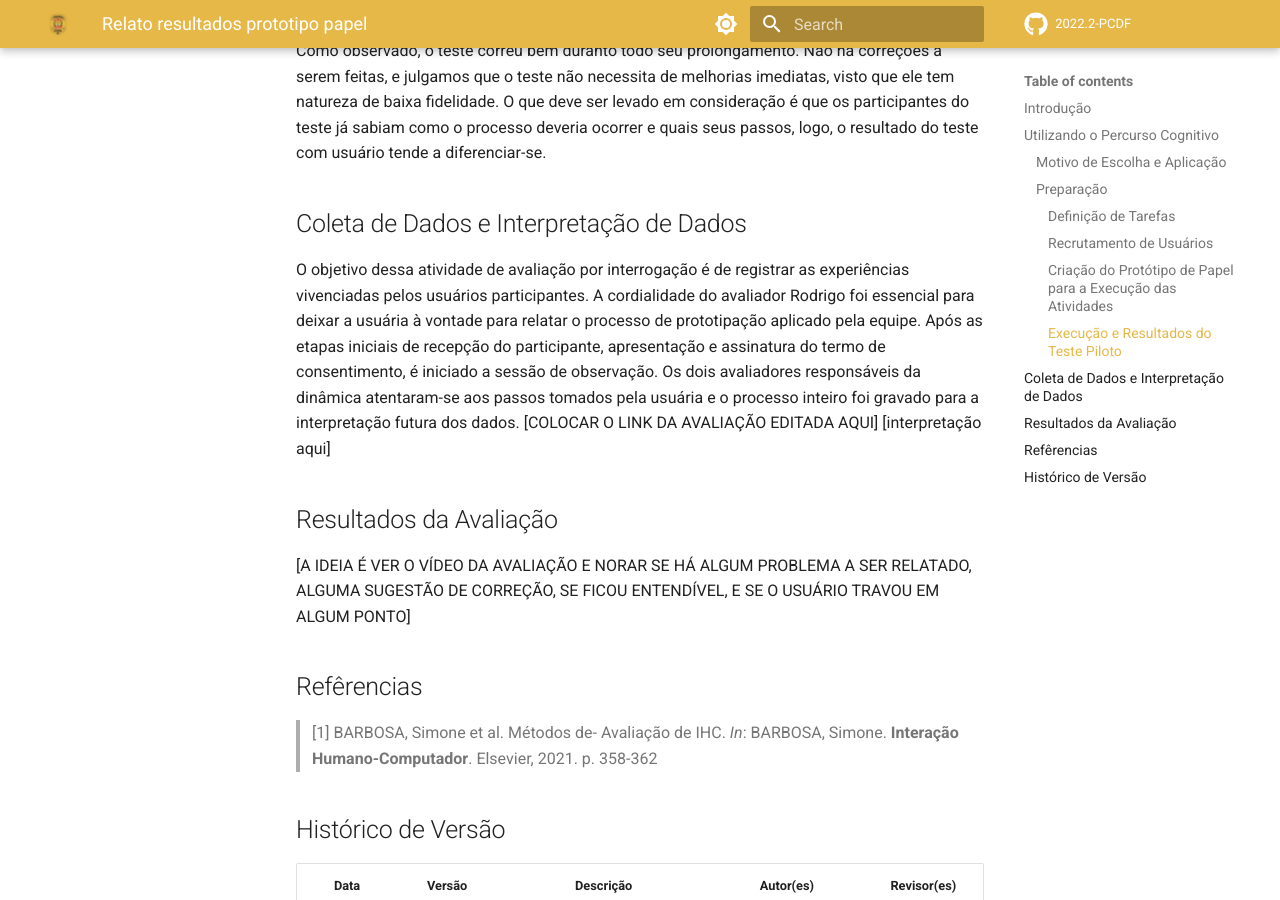
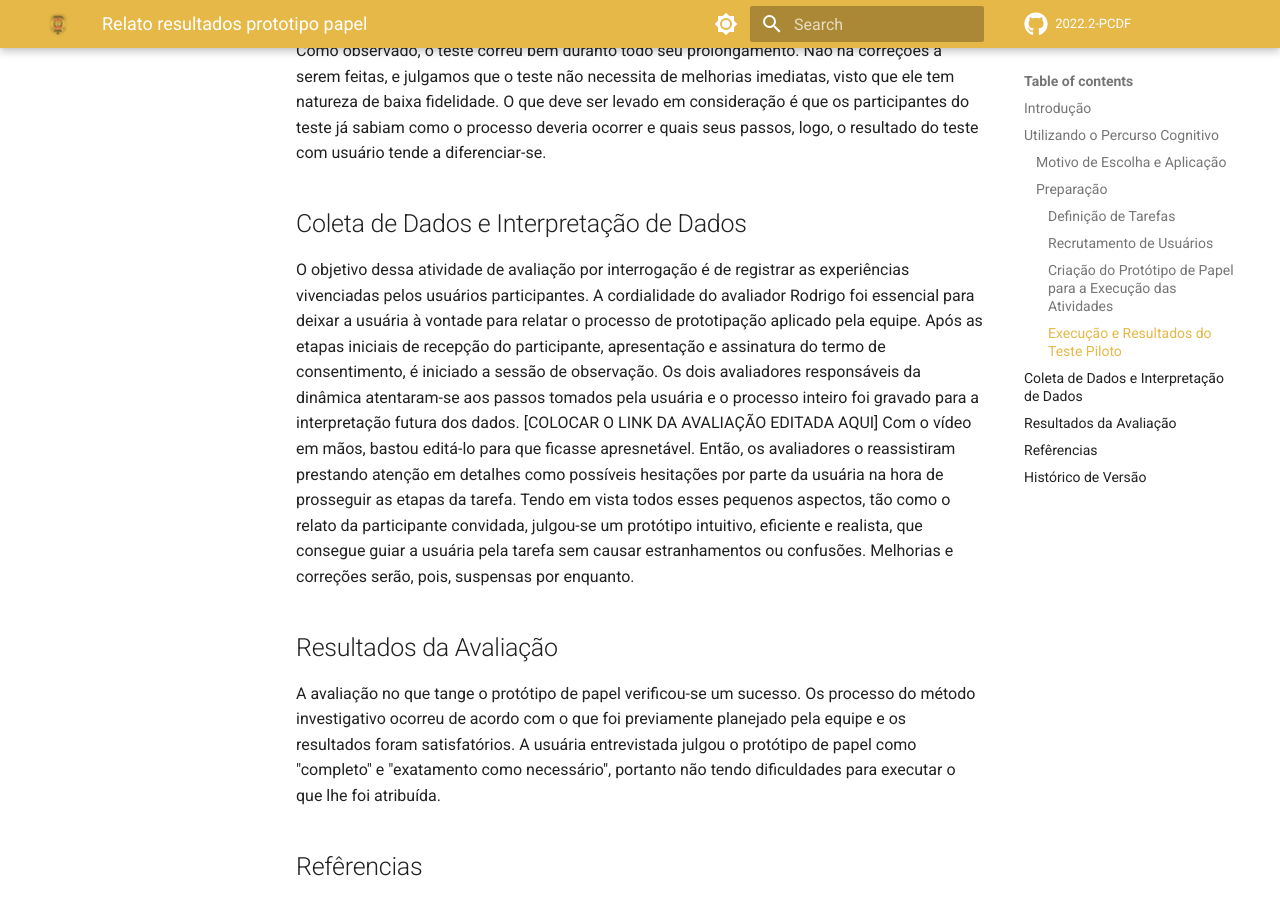
Before and after one commit to Interacao-Humano-Computador/2022.2-PCDF, an MkDocs documentation site: the page built from docs/design-avaliacao-desenvolvimento/nivel2/relato_resultados_prototipo_papel.md, in a window 1280 px wide and 900 px high, scrolled down 3443 px. Built offline with MkDocs 1.6.1 and Material for MkDocs 9.7.7, drawn with Linux system fonts in a browser that asks for light colours; comment, search, counter and statistics services are not loaded.

Commit message:
Update relato_resultados_prototipo_papel.md

```diff
--- a/docs/design-avaliacao-desenvolvimento/nivel2/relato_resultados_prototipo_papel.md
+++ b/docs/design-avaliacao-desenvolvimento/nivel2/relato_resultados_prototipo_papel.md
@@ -77,12 +77,12 @@ Como observado, o teste correu bem duranto todo seu prolongamento. Não há corr
 O objetivo dessa atividade de avaliação por interrogação é de registrar as experiências vivenciadas pelos usuários participantes. A cordialidade do avaliador Rodrigo foi essencial para deixar a usuária à vontade para relatar o processo de prototipação aplicado pela equipe.
 Após as etapas iniciais de recepção do participante, apresentação e assinatura do termo de consentimento, é iniciado a sessão de observação. Os dois avaliadores responsáveis da dinâmica atentaram-se aos passos tomados pela usuária e o processo inteiro foi gravado para a interpretação futura dos dados.
 [COLOCAR O LINK DA AVALIAÇÃO EDITADA AQUI]
-[interpretação aqui]
+Com o vídeo em mãos, bastou editá-lo para que ficasse apresnetável. Então, os avaliadores o reassistiram prestando atenção em detalhes como possíveis hesitações por parte da usuária na hora de prosseguir as etapas da tarefa. Tendo em vista todos esses pequenos aspectos, tão como o relato da participante convidada, julgou-se um protótipo intuitivo, eficiente e realista, que consegue guiar a usuária pela tarefa sem causar estranhamentos ou confusões. Melhorias e correções serão, pois, suspensas por enquanto.
 
 
 
 ## Resultados da Avaliação
-[A IDEIA É VER O VÍDEO DA AVALIAÇÃO E NORAR SE HÁ ALGUM PROBLEMA A SER RELATADO, ALGUMA SUGESTÃO DE CORREÇÃO, SE FICOU ENTENDÍVEL, E SE O USUÁRIO TRAVOU EM ALGUM PONTO]
+A avaliação no que tange o protótipo de papel verificou-se um sucesso. Os processo do método investigativo ocorreu de acordo com o que foi previamente planejado pela equipe e os resultados foram satisfatórios. A usuária entrevistada julgou o protótipo de papel como "completo" e "exatamento como necessário", portanto não tendo dificuldades para executar o que lhe foi atribuída.
 
 
 ## Refêrencias
```
